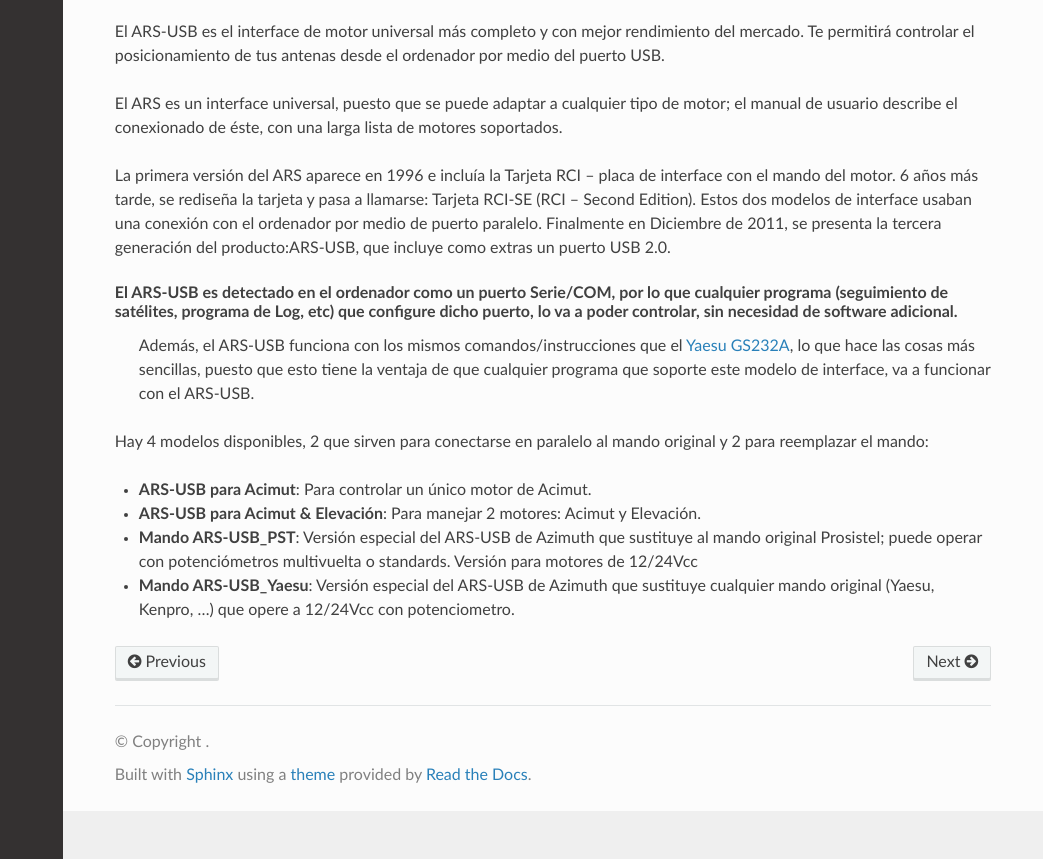
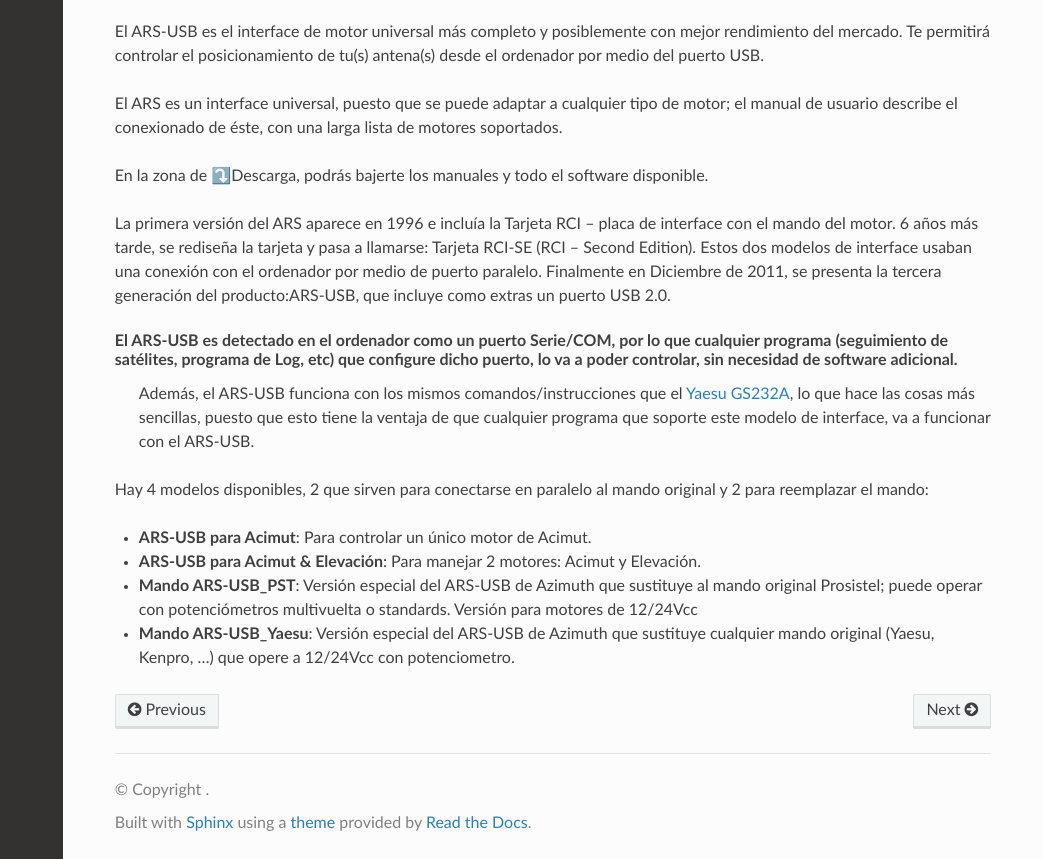
Before and after one commit to ea4tx/ARS-USB, a Sphinx documentation site: the page built from docs/es/source/intro.rst, in a window 1280 px wide and 1124 px high, cut to the strip 265-1124 px from the top of the window. Shown: the whole strip, without its empty margins (237-1280 px from the left). Built offline with Sphinx 7.4.7 and the Read the Docs theme 2.0.0, drawn with Linux system fonts in a browser that asks for light colours.

Commit message:
añado zona descarga.rst

```diff
--- a/docs/es/source/examples.rst
+++ /dev/null
@@ -1,5 +0,0 @@
-🚀 Circuitos de ejemplo
-================
-Ahora que conocemos la forma de operar con el |Product|, vamos a ponernos manos a la obra.
-
-A lo largo de los próximos documentos, verás ilustraciones interactivas como esta:
--- a/docs/es/source/glossary.rst
+++ b/docs/es/source/glossary.rst
@@ -14,7 +14,7 @@
        Pulse-width Modulation (Modulación por ancho de pulso). Se usa en algunos modelos para permitir controlar la velocidad del motor
 
    Yaesu GS232A
-       Interface para control de motores (diseñado por Yaesu para algunos de sus motores) y que su  :term:`API` API o comandos de control han sido adoptado universalmente por otros fabricantes de interface.
+       Interface para control de motores (diseñado por Yaesu para algunos de sus motores) y que su  :term:`API` o comandos de control han sido adoptado universalmente por otros fabricantes de interface.
        Es el ejemplo del ARS-USB que en vez de definir su porpio interface, ha optado por incorporar esos comandos haciendolo compatible 100% con los programas que soportan el GS232A
 
    Op.Amp.
--- a/docs/es/source/index.rst
+++ b/docs/es/source/index.rst
@@ -24,6 +24,9 @@
 
 :doc:`faq`
     Típicas preguntas y repuestas que te ayudarán a resolver dudas o problemas |faq|.
+
+:doc:`descarga`
+    Area de descarga de los manuales y software del ARS-USB.
 
 :doc:`design`
     Archivos de diseño de la |Product|.
--- a/docs/es/source/intro.rst
+++ b/docs/es/source/intro.rst
@@ -4,9 +4,11 @@
 .. intro::
    :sorted:
 
-El |Product| es el interface de motor universal más completo y con mejor rendimiento del mercado. Te permitirá controlar el posicionamiento de tus antenas desde el ordenador por medio del puerto USB.
+El |Product| es el interface de motor universal más completo y posiblemente con mejor rendimiento del mercado. Te permitirá controlar el posicionamiento de tu(s) antena(s) desde el ordenador por medio del puerto USB.
 
 El ARS es un interface universal, puesto que se puede adaptar a cualquier tipo de motor; el manual de usuario describe el conexionado de éste, con una larga lista de motores soportados.
+
+En la zona de ⤵️Descarga, podrás bajerte los manuales y todo el software disponible.
 
 La primera versión del ARS aparece en 1996 e incluía la Tarjeta RCI – placa de interface con el mando del motor. 6 años más tarde, se rediseña la tarjeta y pasa a llamarse: Tarjeta RCI-SE (RCI – Second Edition).
 Estos dos modelos de interface usaban una conexión con el ordenador por medio de puerto paralelo. Finalmente en Diciembre de 2011, se presenta la tercera generación del producto:ARS-USB, que incluye como extras un puerto USB 2.0.
```
Also changed, not shown: docs/es/source/descarga.rst (added, +7 -0 lines).
